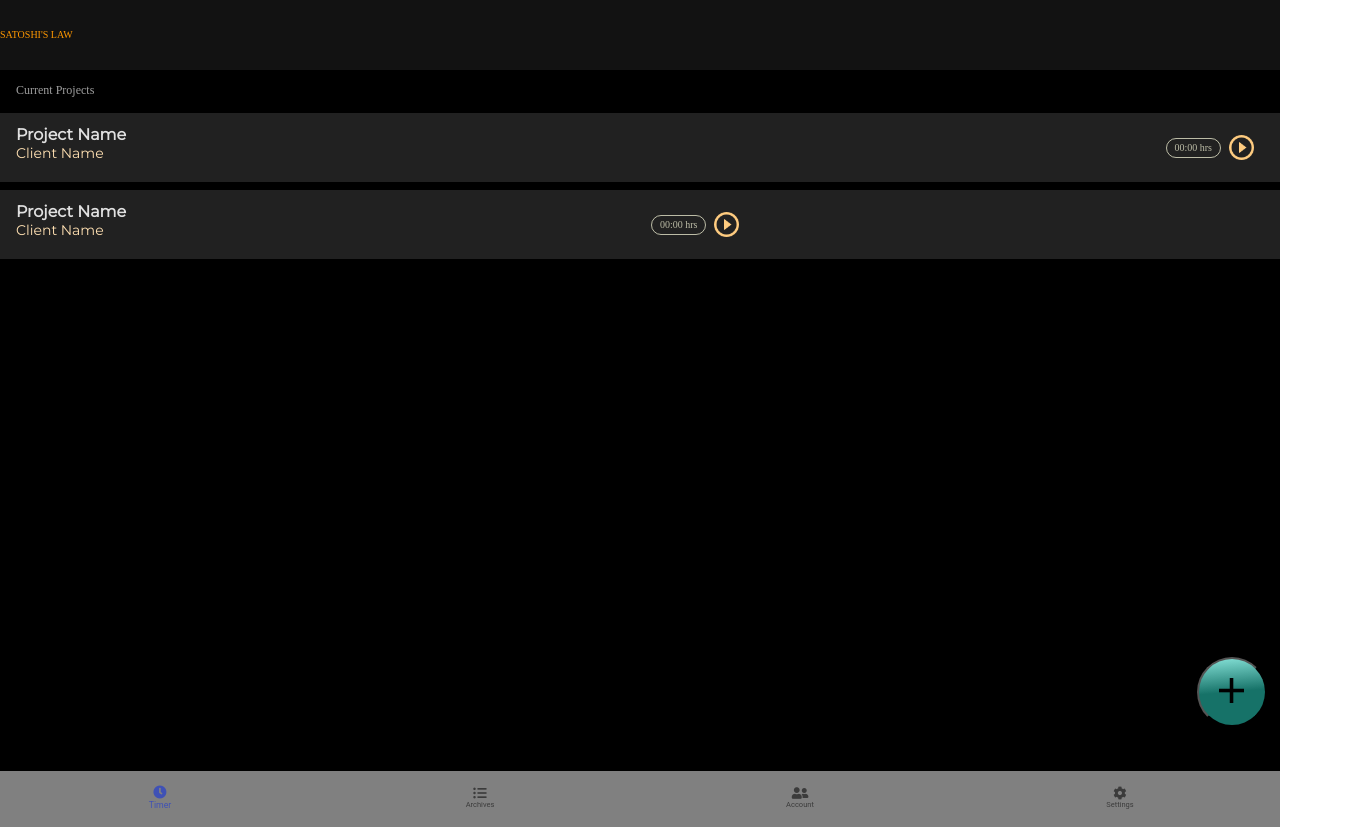
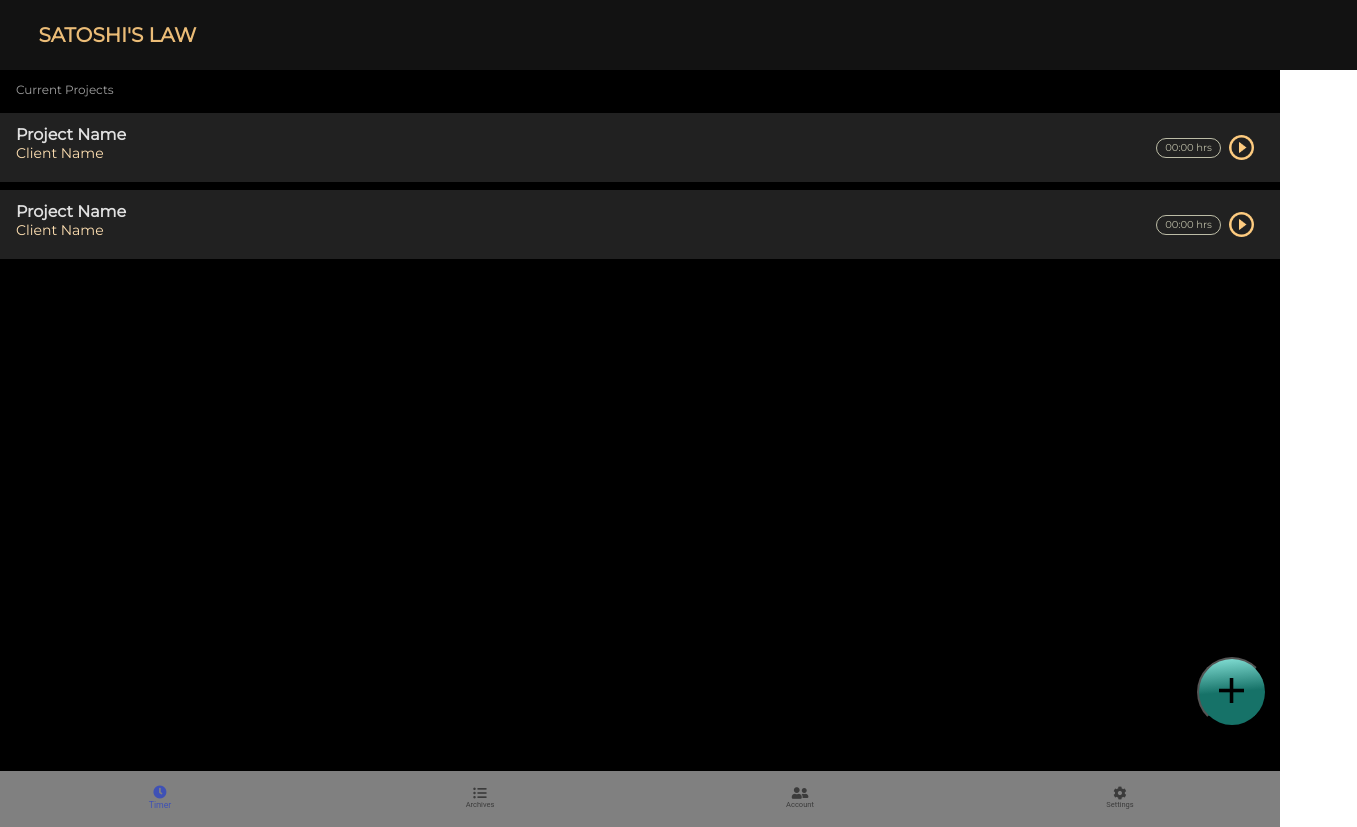
Before and after one commit to satoshi-s-law/frontend, a React (Create React App) app: page / in a window 1280 px wide. Shown: the whole page, 1357 px wide, since content can reach past the window. Built offline with nearby package versions, Linux system fonts and the light colour scheme.

Commit message:
redundant edits

```diff
--- a/package.json
+++ b/package.json
@@ -7,6 +7,7 @@
     "@material-ui/icons": "^4.2.1",
     "@material-ui/styles": "^4.1.2",
     "axios": "^0.19.0",
+    "history": "^4.9.0",
     "react": "^16.8.6",
     "react-dom": "^16.8.6",
     "react-router-dom": "^5.0.1",
--- a/src/App.jsx
+++ b/src/App.jsx
@@ -2,14 +2,12 @@ import React from 'react';
 import { Route } from 'react-router-dom';
 import './App.css';
 import HomePage from './components/HomePage/HomePage';
-import AddTaskForm from './components/NewProjectForm/AddTaskForm';
 
 
 function App() {
   return (
     <div>
       <Route exact path="/" component={HomePage} />
-      <Route exact path="/add-task" component={AddTaskForm} />
     </div>
   );
 }
--- a/src/components/homePage/homePage.jsx
+++ b/src/components/homePage/homePage.jsx
@@ -1,14 +1,20 @@
 import React from 'react';
+import { Route } from 'react-router-dom';
 import Footer from '../Footer/Footer';
 import Navigation from '../Navigation/Navigation';
 import ProjectList from '../ProjectList/ProjectList';
+import AddTaskForm from '../NewProjectForm/AddTaskForm';
 
-const HomePage = () => (
-  <div>
-    <Navigation />
-    <ProjectList />
-    <Footer />
-  </div>
-);
+const HomePage = () => {
+  return(
+    <div>
+      <Navigation />
+      <ProjectList />
+      <Footer />
+      <Route exact path="/add-task" component={AddTaskForm} />
+      <Route exact path="/project-list" component={ProjectList} />
+    </div>
+  )
+};
 
 export default HomePage;
--- a/src/components/navigation/navigation.jsx
+++ b/src/components/navigation/navigation.jsx
@@ -5,6 +5,10 @@ import styled from 'styled-components';
 const Nav = styled.nav`
     display: flex;
     align-items: center;
+    padding: 0px 3%;
+    font-family: 'Montserrat', sans-serif;
+    font-weight: bold;
+    font-size: 2rem;
 
     /* position: fixed;
     z-index: 2; */
@@ -13,7 +17,7 @@ const Nav = styled.nav`
     height: 70px;
     span {
         margin: '0 1rem';
-        color: #ff9800;
+        color: #ebbc77;
         text-align: center;
     }
 `;
--- a/src/components/projectlist/ProjectList.jsx
+++ b/src/components/projectlist/ProjectList.jsx
@@ -1,6 +1,6 @@
 import React from 'react';
 import { makeStyles } from '@material-ui/styles';
-import { NavLink } from 'react-router-dom';
+// import { NavLink } from 'react-router-dom';
 import playcircleoutline from './playcircleoutline.png';
 import addButton from './addbutton.png';
 
@@ -55,6 +55,7 @@ const useStyles = makeStyles({
     marginRight: '8px',
     borderRadius: '11px',
     boxSizing: 'border-box',
+    fontFamily: "'Montserrat',sans-serif",
   },
   actionButton: {
     color: '#A5A5A5',
@@ -88,6 +89,7 @@ export default function ProjectList() {
         fontSize: '1.2rem',
         margin: '3px 6px',
         padding: '10px',
+        fontFamily: "'Montserrat',sans-serif",
       }}
       >
       Current Projects
@@ -115,9 +117,9 @@ export default function ProjectList() {
           <p className={classes.timetracker}>00:00 hrs</p>
           <img src={playcircleoutline} alt="src-images" className={classes.actionButton} />
         </div>
-        <NavLink to="/add-task">
+        {/* <NavLink to="/add-task"> */}
           <button className={classes.addNewTask}><img src={addButton} style={{ width: '25px;', height: '25px' }} /></button>
-        </NavLink>
+        {/* </NavLink> */}
       </div>
     </div>
   );
```
